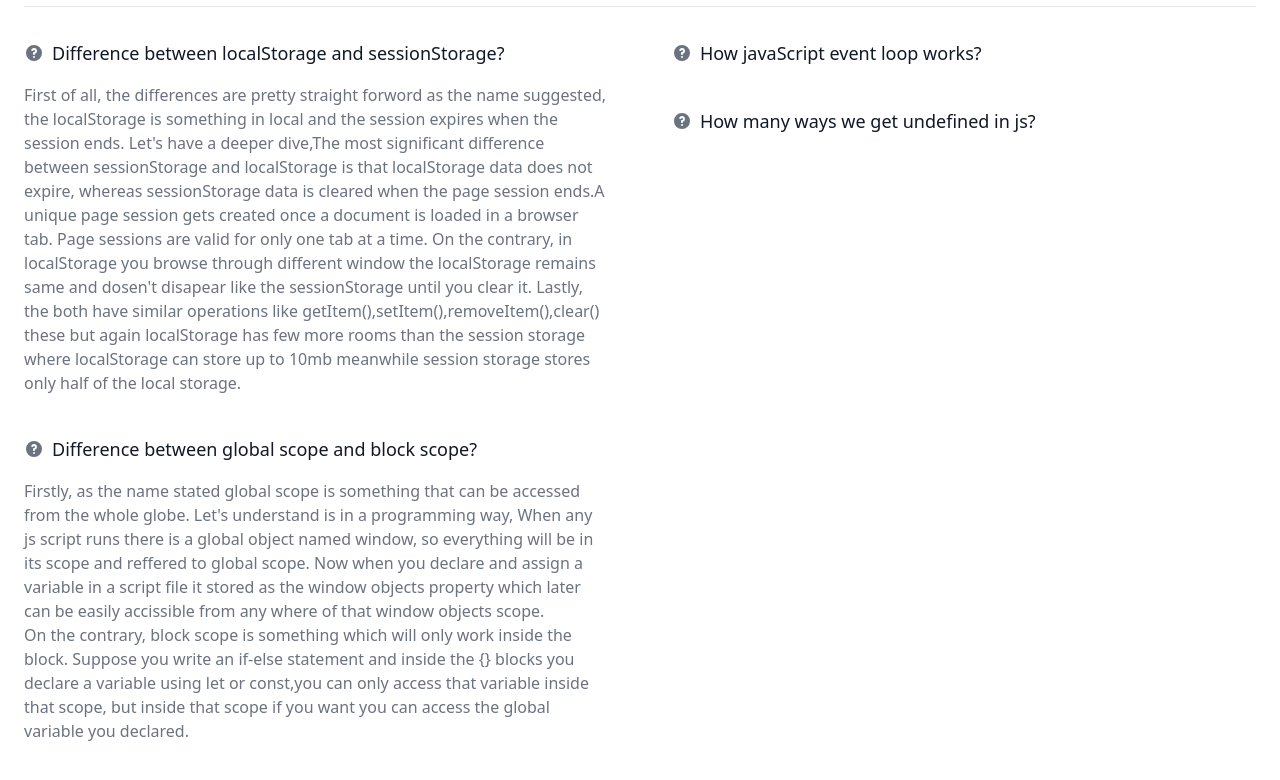
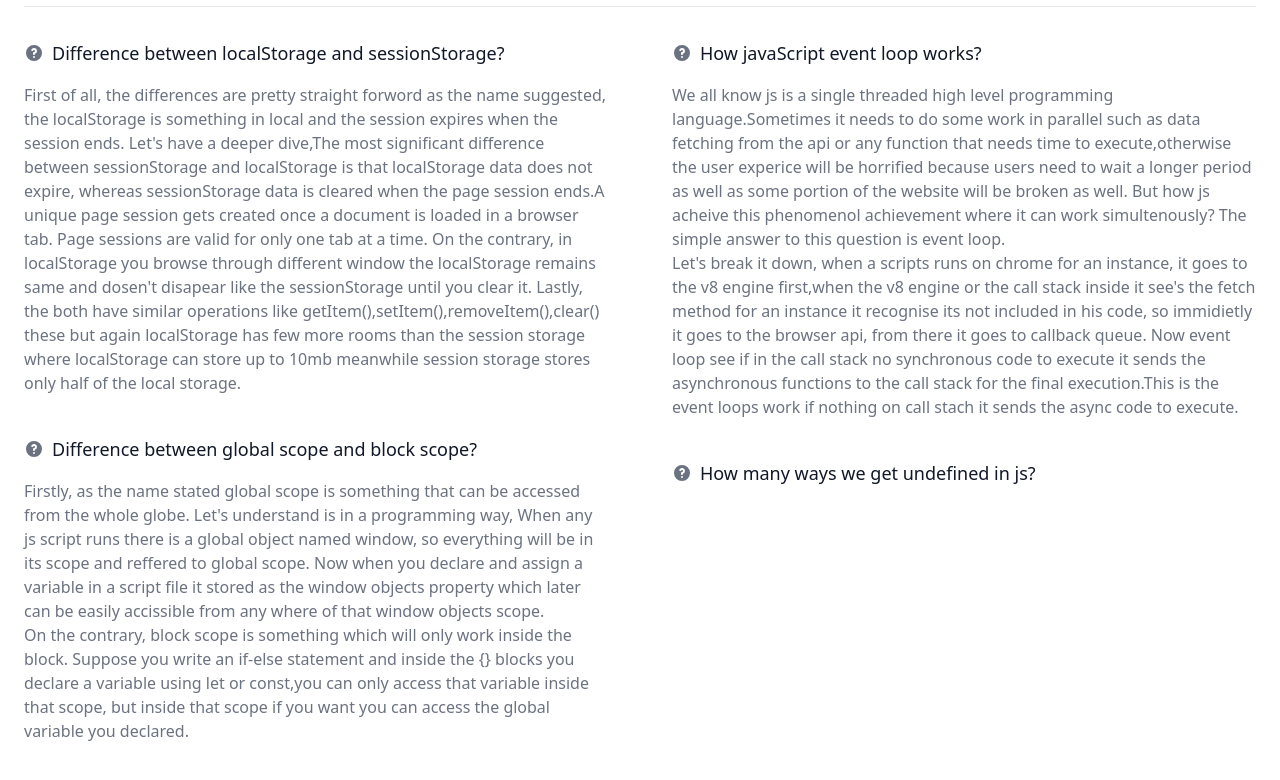
Before and after one commit to HasanMdKamrul/typining-monster-app, a plain HTML site: page blog.html in a window 1280 px wide. Shown: the part 130-910 px from the top of the page. Drawn offline with nearby package versions, Linux system fonts and the light colour scheme.

Commit message:
Third question answer added to the blog page

```diff
--- a/blog.html
+++ b/blog.html
@@ -118,8 +118,29 @@
                   </svg>
                   How javaScript event loop works?
                 </h3>
-                <p class="text-gray-500 dark:text-gray-400"></p>
-                <p class="text-gray-500 dark:text-gray-400"></p>
+                <p class="text-gray-500 dark:text-gray-400">
+                  We all know js is a single threaded high level programming
+                  language.Sometimes it needs to do some work in parallel such
+                  as data fetching from the api or any function that needs time
+                  to execute,otherwise the user experice will be horrified
+                  because users need to wait a longer period as well as some
+                  portion of the website will be broken as well. But how js
+                  acheive this phenomenol achievement where it can work
+                  simultenously? The simple answer to this question is event
+                  loop.
+                </p>
+                <p class="text-gray-500 dark:text-gray-400">
+                  Let's break it down, when a scripts runs on chrome for an
+                  instance, it goes to the v8 engine first,when the v8 engine or
+                  the call stack inside it see's the fetch method for an
+                  instance it recognise its not included in his code, so
+                  immidietly it goes to the browser api, from there it goes to
+                  callback queue. Now event loop see if in the call stack no
+                  synchronous code to execute it sends the asynchronous
+                  functions to the call stack for the final execution.This is
+                  the event loops work if nothing on call stach it sends the
+                  async code to execute.
+                </p>
               </div>
               <div class="mb-10">
                 <h3
```
